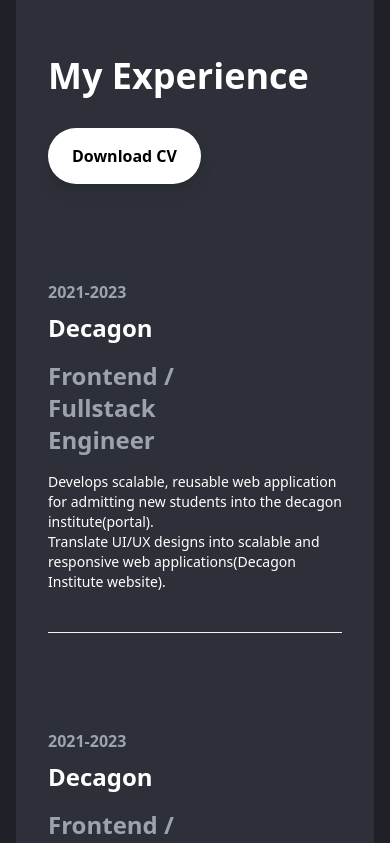
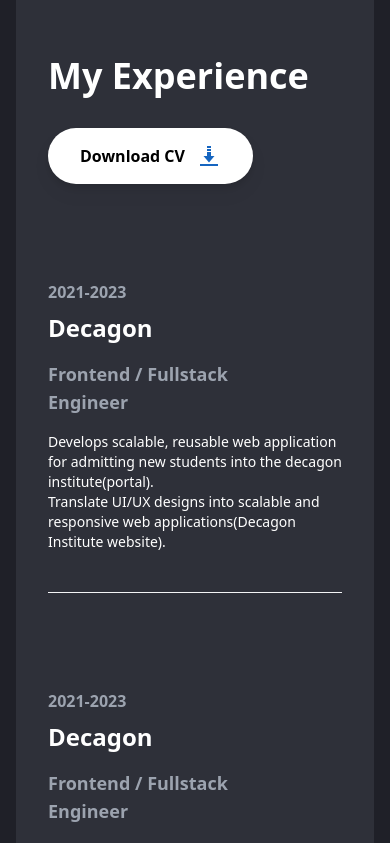
Before and after one commit to AyesoroFemi/Portfolio-project, a React (Vite) app: page / in a window 390 px wide. Shown: the part 800-1643 px from the top of the page. Built offline with nearby package versions, Linux system fonts and the light colour scheme.

Commit message:
responsiveness adjusted

```diff
--- a/src/components/Experience.jsx
+++ b/src/components/Experience.jsx
@@ -1,17 +1,19 @@
 import Work from "./Work";
+import { FcDownload } from "react-icons/fc";
 
 // bg-[#1f2028]
 function Experience() {
   return (
-    <div className="text-white mr-4 bg-[#1f2028] mx-4 md:mr-10 md:ml-12 text-black max-w-[1440px] mx-auto">
+    <div className="text-white mr-4 bg-[#1f2028] mx-0 md:mr-10 md:ml-10 text-black max-w-[1440px] mx-auto">
       <div className="bg-[#2e3039] rounded-xl py-32 ml-4 px-8">
         <h1 className="md:text-center text-4xl text-white	font-semibold">My Experience</h1>
         <div className="flex md:justify-center drop-shadow-lg">
           <a
             href="/"
-            className="font-semibold px-6 py-4 mt-8 rounded-full cursor-pointer flex items-center gap-3 text-black bg-white"
+            className="font-semibold px-8 py-4 mt-8 rounded-full cursor-pointer flex items-center gap-3 text-black bg-white"
           >
             Download CV
+            <FcDownload size={24} />
           </a>
         </div>
         <Work
--- a/src/components/Work.jsx
+++ b/src/components/Work.jsx
@@ -8,7 +8,7 @@
         <h5 className="text-2xl font-semibold my-2 text-white">{company}</h5>
       </div>
       <div>
-        <p className="text-2xl text-gray-400 font-semibold w-9/12 md:w-6/12 my-2">{role} {profile}</p>
+        <p className="text-lg md:text-2xl text-gray-400 font-semibold w-9/12 md:w-6/12 my-2">{role} {profile}</p>
       </div>
       <div className="my-2 text-white">
         {children}
```
